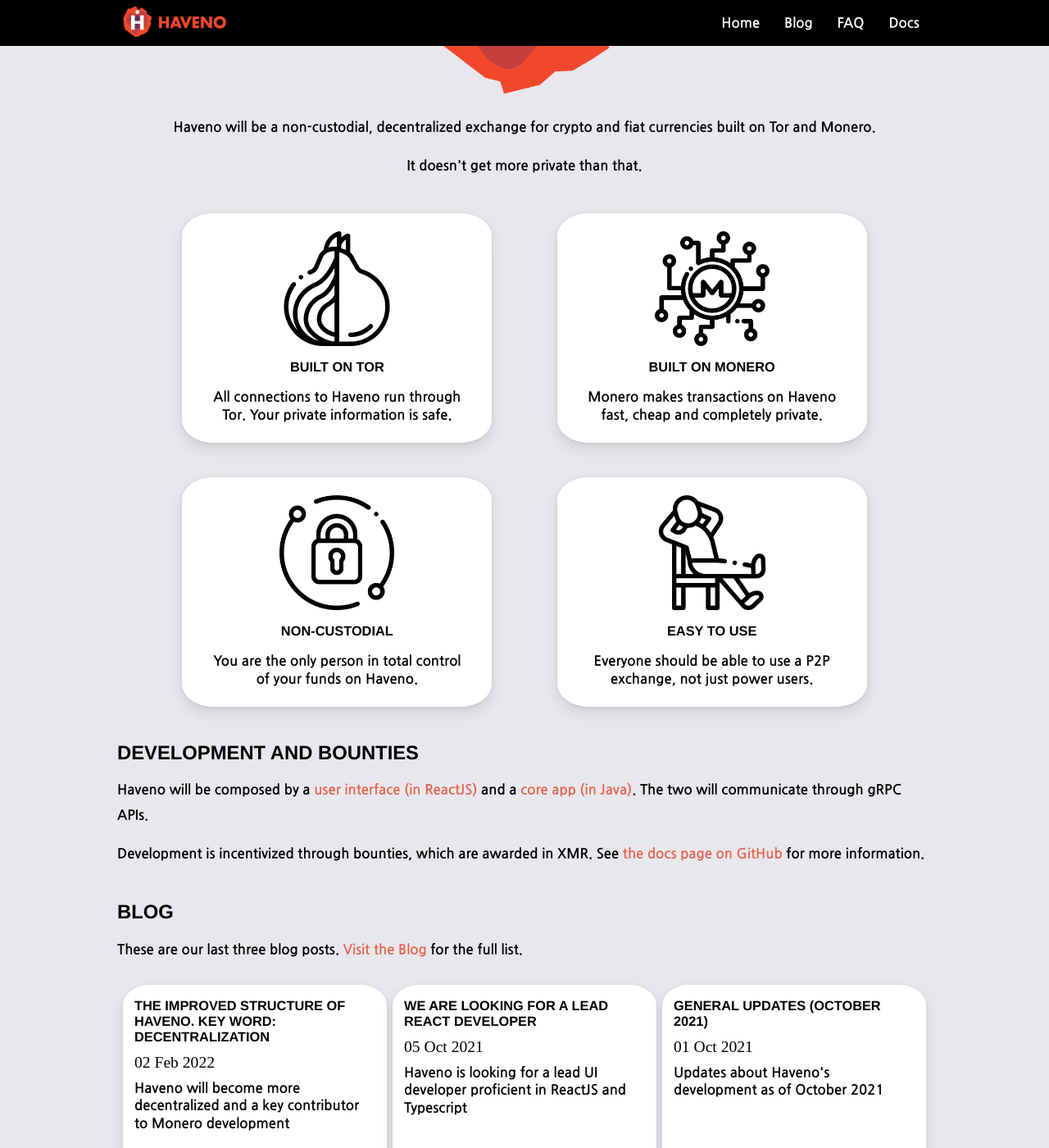
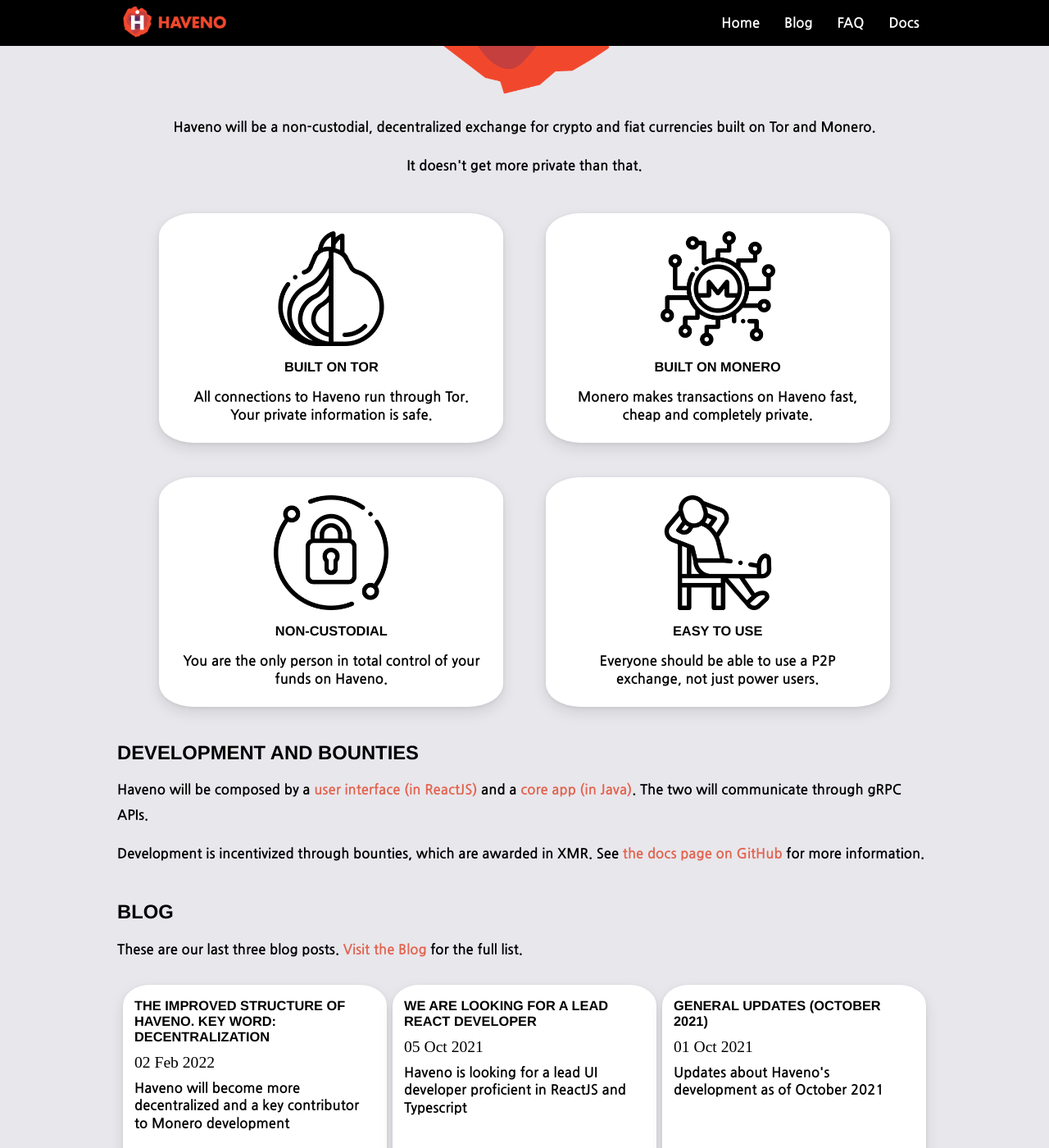
Before and after one commit to haveno-dex/haveno-site, a Jekyll site: the page built from index.html, in a window 1280 px wide and 1400 px high, scrolled down 357 px. Shown: the whole window at 82% size. Built offline with Jekyll 4.4.1, drawn with Linux system fonts in a browser that asks for light colours.

Commit message:
home: change feature-box width to 30rem

```diff
--- a/css/style.css
+++ b/css/style.css
@@ -127,7 +127,7 @@
 }
 
 .feature-box {
-  width: 27rem;
+  width: 30rem;
   height: 20rem;
   margin-top: 1rem;
   padding: 0 2rem;
```
